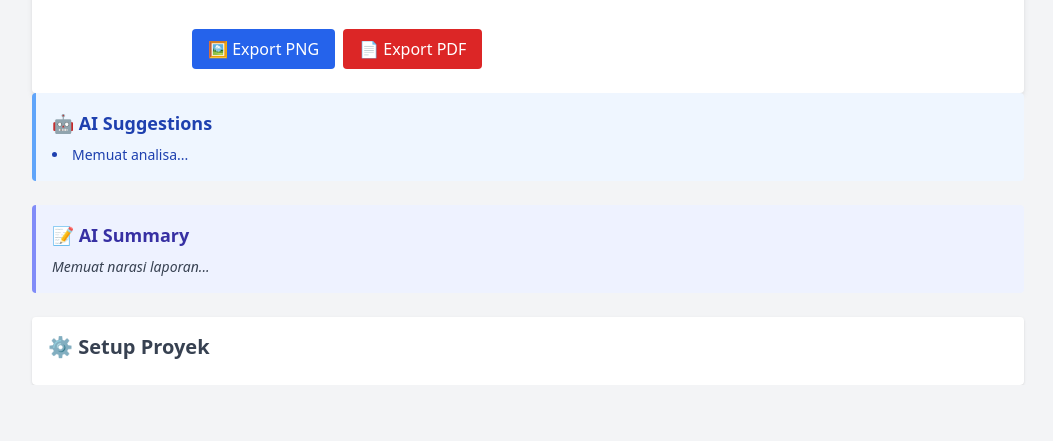
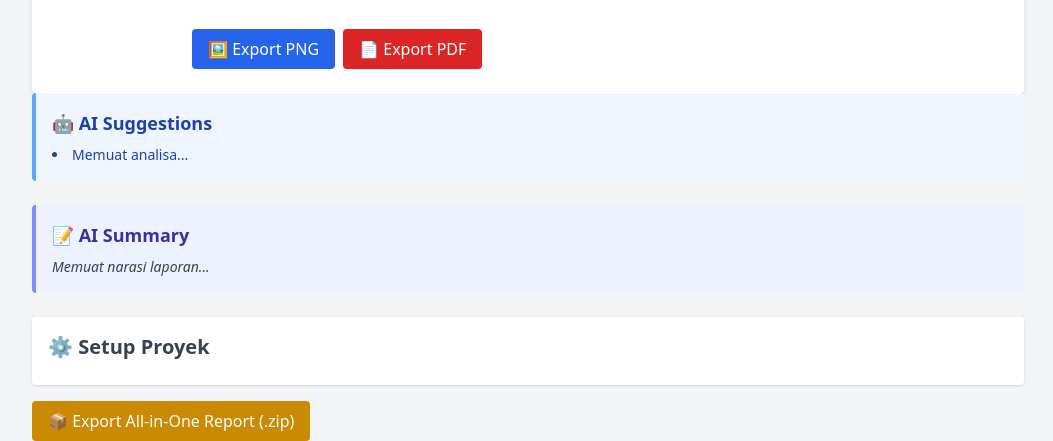
Before and after one commit to Fadlian17/QA-TESTMANAGEMENT, a plain HTML site: page result.html in a window 1280 px wide. Shown: the part 751-1192 px from the top of the page, without its empty margins (112-1165 px from the left). Before the commit the page ends 1136 px from the top, so only its background shows below. Drawn offline with nearby package versions, Linux system fonts and the light colour scheme; sample sign-in values are in the browser's storage.

Commit message:
QA - All In One Export Result

```diff
--- /dev/null
+++ b/assets/js/exportAll.js
@@ -0,0 +1,29 @@
+function exportAllInOneReport() {
+    const project = new URLSearchParams(window.location.search).get("project");
+    if (!project) return alert("Project tidak ditemukan.");
+
+    const zip = new JSZip();
+
+    // Load data dari localStorage
+    const testCases = JSON.parse(localStorage.getItem(`testCases_${project}`)) || [];
+    const requirements = JSON.parse(localStorage.getItem(`requirements_${project}`)) || [];
+    const setup = JSON.parse(localStorage.getItem(`projectSetup_${project}`)) || {};
+
+    // Tambahkan file JSON
+    zip.file(`testCases_${project}.json`, JSON.stringify(testCases, null, 2));
+    zip.file(`requirements_${project}.json`, JSON.stringify(requirements, null, 2));
+    zip.file(`projectSetup_${project}.json`, JSON.stringify(setup, null, 2));
+
+    // Tambahkan Matriks Coverage sebagai file TXT
+    let matrixTxt = `Requirement\tScenario\tTest Case\tStatus\n`;
+    testCases.forEach(tc => {
+      matrixTxt += `${tc.requirement || "-"}\t${tc.scenario}\t${tc.id}\t${tc.status || "Not Started"}\n`;
+    });
+    zip.file(`coverage_matrix_${project}.txt`, matrixTxt);
+
+    // Generate ZIP dan download
+    zip.generateAsync({ type: "blob" }).then(blob => {
+      const timestamp = new Date().toISOString().slice(0, 19).replace(/[:T]/g, "-");
+      saveAs(blob, `${project}_report_${timestamp}.zip`);
+    });
+  }
--- a/result.html
+++ b/result.html
@@ -61,6 +61,10 @@
       <div id="setupProjectInfo" class="text-sm text-gray-700 space-y-2"></div>
     </section>
 
+    <button onclick="exportAllInOneReport()" class="bg-yellow-600 text-white px-4 py-2 rounded hover:bg-yellow-700 mt-4">
+      📦 Export All-in-One Report (.zip)
+    </button>
+
 
 <!-- Next Feature
     <button onclick="sendTestReport()" class="bg-indigo-600 text-white px-4 py-2 rounded hover:bg-indigo-700 mt-6">
@@ -73,5 +77,10 @@
 
   <script src="./assets/js/auth.js"></script>
   <script src="./assets/js/result.js"></script>
+    <!-- JSZip & FileSaver -->
+  <script src="https://cdnjs.cloudflare.com/ajax/libs/jszip/3.10.1/jszip.min.js"></script>
+  <script src="https://cdnjs.cloudflare.com/ajax/libs/FileSaver.js/2.0.5/FileSaver.min.js"></script>
+  <script src="assets/js/exportAll.js"></script>
+
 </body>
 </html>
```
